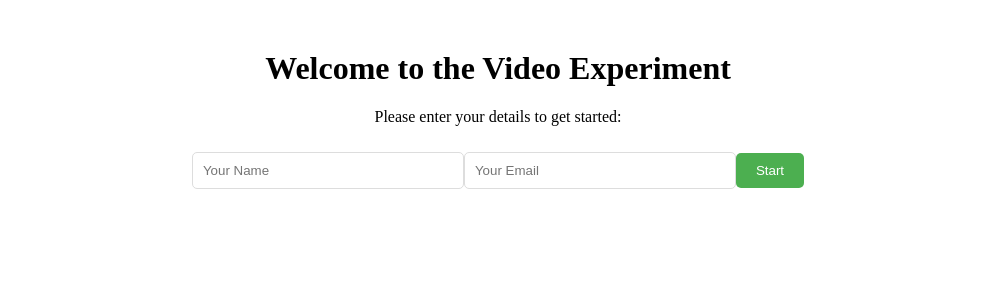
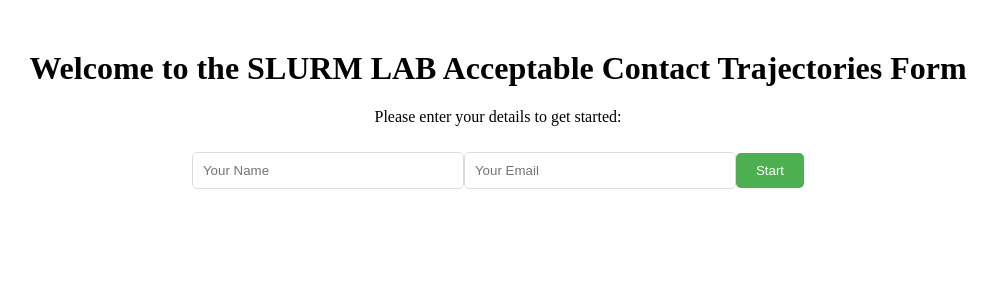
Before and after one commit to tobilicous/Slurm-feedback, a React (Create React App) app: page / in a window 1280 px wide. Shown: the top 300 px of the page, without its empty margins (142-1140 px from the left). Built offline with nearby package versions, Linux system fonts and the light colour scheme.

Commit message:
Fix app.py

```diff
--- a/src/components/Signup.js
+++ b/src/components/Signup.js
@@ -42,7 +42,7 @@ const Signup = () => {
 
   return (
     <div className="signup-container">
-      <h1>Welcome to the Video Experiment</h1>
+      <h1>Welcome to the SLURM LAB Acceptable Contact Trajectories Form </h1>
       <p>Please enter your details to get started:</p>
       <input
         type="text"
```
Also changed, not shown: 1 other file (tests, documents, lock files or other folders).
